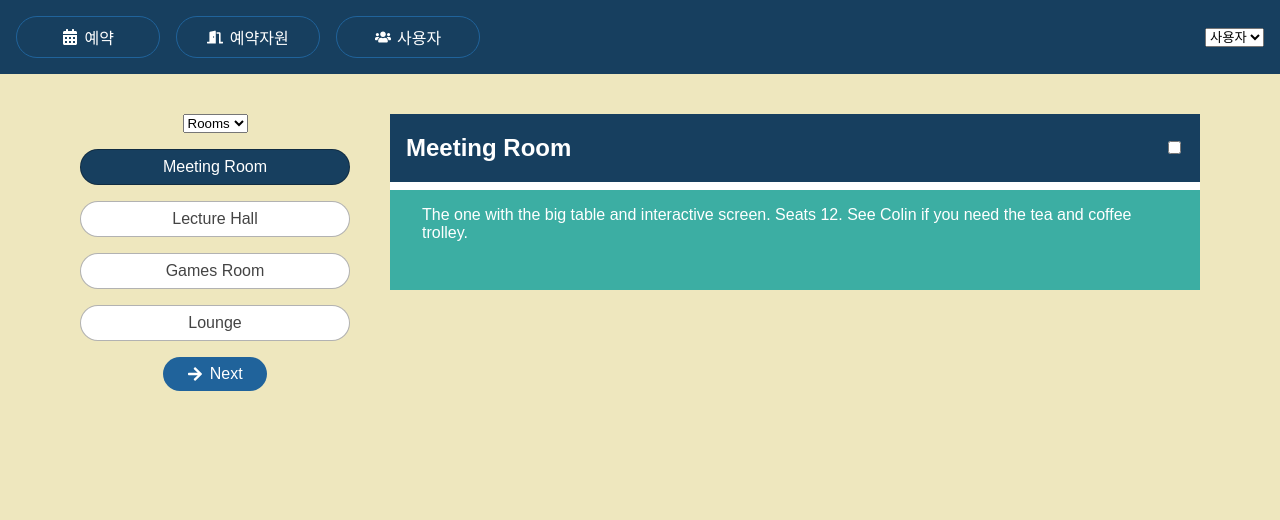
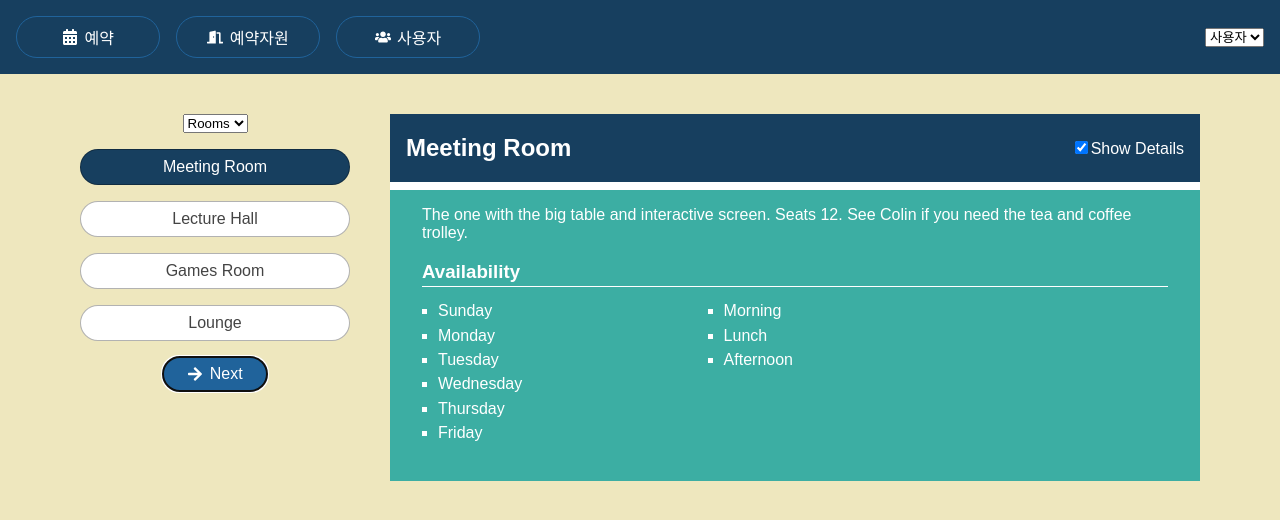
Before and after one commit to leegeon4/React-Demo, a React (Vite) app: page /bookables in a window 1280 px wide. Shown: the top 520 px of the page. Built offline with nearby package versions, Linux system fonts and the light colour scheme; data requests are answered from the project's data file.

Commit message:
#18 누락된거 푸시

```diff
--- /dev/null
+++ b/src/component/Bookables/BookableDetails.jsx
@@ -0,0 +1,52 @@
+import {useState} from "react";
+import {days, sessions} from "../../static.json";
+
+// (bookables 는 전체 목록) bookable 은  목록 중에 선택한 하나의 객체를 컴포넌트 프롭으로 받음.
+//자식 컴포넌트에서 부모컴포넌트가 전달한 state 변수를 props 로 받음.
+export default function BookableDetails ({bookable}) {
+    const [hasDetails, setHasDetails] = useState(true);
+
+    function toggleDetails () {
+        setHasDetails(has => !has);
+    }
+
+    // bookable? :  끝까지 보시면 삼항연산입니다.
+    return bookable ? (
+        <div className="bookable-details item">
+            <div className="item-header">
+                <h2>{bookable.title}</h2>
+                <span className="controls">
+          <label>
+            <input
+                type="checkbox"
+                onChange={toggleDetails}
+                checked={hasDetails}
+            />
+            Show Details
+          </label>
+        </span>
+            </div>
+
+            <p>{bookable.notes}</p>
+
+            {hasDetails && (
+                <div className="item-details">
+                    <h3>Availability</h3>
+                    <div className="bookable-availability">
+                        <ul>
+                            {bookable.days
+                                .sort()
+                                .map(d => <li key={d}>{days[d]}</li>)
+                            }
+                        </ul>
+                        <ul>
+                            {bookable.sessions
+                                .map(s => <li key={s}>{sessions[s]}</li>)
+                            }
+                        </ul>
+                    </div>
+                </div>
+            )}
+        </div>
+    ) : null;
+}
--- a/src/component/Bookables/BookablePage.jsx
+++ b/src/component/Bookables/BookablePage.jsx
@@ -1,11 +1,9 @@
-import BookList from "./BookList.jsx";
+import BookablesView from "./BookablesView.jsx"
 
-function BookablePage() {
-    return(
+export default function BookablesPage () {
+    return (
         <main className="bookables-page">
-            <BookList/>
+            <BookablesView/>
         </main>
-    )
+    );
 }
-
-export default BookablePage
--- /dev/null
+++ b/src/component/Bookables/BookablesList.jsx
@@ -0,0 +1,90 @@
+import { useEffect, useState} from "react";
+import {FaArrowRight} from "react-icons/fa";
+import Spinner from "../UI/Spinner.jsx";
+import loadData from "../utils/api.js";
+
+// bookables 는 전체 목록, bookable 은 목록 중에 선택한 하나의 객체를 컴포넌트 프롭으로 받음.
+//자식 컴포넌트에서 부모컴포넌트가 전달한 state 변수를 props 로 받음.
+export default function BookablesList ({bookable, setBookable}) {
+    //자식 BookablesList 컴포넌트가 관리하는 state 변수 선언
+    //예약 가능 자원 데이터를 fetch 수신하는데 필요한 상태 변수
+    const [bookables, setBookables] = useState([]);
+    const [error, setError] = useState(false);
+    const [isLoading, setIsLoading] = useState(true);
+
+    const group = bookable?.group;
+    const bookablesInGroup = bookables.filter(b => b.group === group);
+    const groups = [...new Set(bookables.map(b => b.group))];
+
+    useEffect(() => {
+        loadData("http://localhost:3001/bookables")
+            .then(bookables => {
+                setBookable(bookables[0]);
+      //fetch 결과 bookable 을 변경 -> 프롭으로 받은 상태변수로
+                //변경결과 부모 컴포넌트에게 상향
+                setBookables(bookables);
+                setIsLoading(false);
+            })
+            .catch(error => {
+                setError(error);
+                setIsLoading(false);
+            });
+    }, [setBookable]);
+
+    function changeGroup (e) {
+        const bookablesInSelectedGroup = bookables.filter(
+            b => b.group === e.target.value
+        );
+        setBookable(bookablesInSelectedGroup[0]);
+    }
+
+    function nextBookable () {
+        const i = bookablesInGroup.indexOf(bookable);
+        const nextIndex = (i + 1) % bookablesInGroup.length;
+        const nextBookable = bookablesInGroup[nextIndex];
+        setBookable(nextBookable);
+    }
+
+    if (error) {
+        return <p>{error.message}</p>
+    }
+
+    if (isLoading) {
+        return <p><Spinner/> Loading bookables...</p>
+    }
+
+    return (
+        <div>
+            <select value={group} onChange={changeGroup}>
+                {groups.map(g => <option value={g} key={g}>{g}</option>)}
+            </select>
+
+            <ul className="bookables items-list-nav">
+                {/* 기존 코드 (b,i) 인자를 받아서 i 인덱스 상태를 변경함*/}
+                {bookablesInGroup.map(b => (
+                    <li
+                        key={b.id}
+                        className={b.id === bookable.id ? "selected" : null}
+                    >  {/* 순서2) 재렌더링 css 변경. bookalble 은 새로운 상태값*/}
+                        <button
+                            className="btn"
+                            onClick={() => setBookable(b)}
+                        >  {/* 순서 1) bookable 상태를 변경  */}
+                            {b.title}
+                        </button>
+                    </li>
+                ))}
+            </ul>
+            <p>
+                <button
+                    className="btn"
+                    onClick={nextBookable}
+                    autoFocus
+                >
+                    <FaArrowRight/>
+                    <span>Next</span>
+                </button>
+            </p>
+        </div>
+    );
+}
--- /dev/null
+++ b/src/component/Bookables/BookablesView.jsx
@@ -0,0 +1,19 @@
+import BookableDetails  from "./BookableDetails.jsx";
+import BookablesList from "./BookablesList.jsx";
+import {useState} from "react";
+
+export default function BookablesView () {
+    // 부모 BookablesView 컴포넌트가 state 변수 선언하고
+    // 자식 BookablesList, BookableDetails 컴포넌트에게 프롭스(props) 전달함.
+    const [bookable, setBookable] = useState();
+    return (
+        <>
+             {/*자식 컴포넌트에서 state 변수값 변경할 수 있도록 변경함수도 전달합니다.*/}
+            <BookablesList bookable={bookable} setBookable={setBookable}/>
+            <BookableDetails bookable={bookable}/>
+        </>
+    );
+    //bookable state 상태 변화는 자식 컴포넌트에서 발생하고
+    //   변경된 상태를 부모에게로 전달. - BookablesList 형제 컴포넌트 BookableDetails
+    //   BookableDetails 도 변경되 상태값으로 재렌더링
+}
--- a/src/component/Bookables/reducer.js
+++ b/src/component/Bookables/reducer.js
@@ -1,22 +1,24 @@
+// state 는 상태값 오브젝트, action 오브젝트(type,payload)는 무엇을 할것인가를 전달
+//       리턴은 새로운 상태값.
 export default function reducer(state, action){
     switch (action.type){
         case "SET_GROUP":
             return{
-                ...state,
-                group:action.payload,
+                ...state,                   /*기존 state 값을 오브젝트 복사*/
+                group:action.payload,      /* 그룹을 payload 로 값으로 변경*/
                 bookableIndex: 0
             }
 
         case "SET_BOOKABLE":
             return{
                 ...state,
-                bookableIndex: action.payload
+                bookableIndex: action.payload     /* 선택 인덱스를 payload 값으로 변경*/
             }
 
         case "TOGGLE_HAS_DETAILS":
             return{
                 ...state,
-                hasDetails: !state.hasDetails   /* hasDEtails 는 not 연산*/
+                hasDetails: !state.hasDetails    /* hasDetails 는 not 연산*/
             }
 
         case "NEXT_BOOKABLE":
--- /dev/null
+++ b/src/component/UI/Spinner.jsx
@@ -0,0 +1,11 @@
+import {FaSpinner} from "react-icons/fa";
+
+function Spinner() {
+    return (
+        <span>
+      <FaSpinner className="icon-loading"/>
+    </span>
+    );
+}
+
+export default Spinner
--- /dev/null
+++ b/src/component/utils/api.js
@@ -0,0 +1,20 @@
+import {shortISO} from "./date-utils.js";
+
+export default function loadData(url){
+    return fetch(url)
+        .then(resp =>{
+            if(!resp.ok){
+                throw new Error("There wa a problem fecthing data.")
+            }
+            return resp.json()
+        })
+}
+
+export function getBookings(bookableId, startDate, endDate){
+    const start = shortISO(startDate)
+    const end = shortISO(endDate)
+    const urlRoot = "http://localhost:3001/bookings";
+
+    const query = `bookableId=${bookableId}&start=${start}&end=${end}`
+    return loadData(`${urlRoot}?&${query}`)
+}
--- /dev/null
+++ b/src/component/utils/date-utils.js
@@ -0,0 +1,35 @@
+export function addDays(date , daysToAdd){
+    const someday = new Date(date.getTime())
+    someday.setDate(someday.getDate() + daysToAdd)   //특정날짜로 부터 날짜 계산하여 변경
+    return someday;
+}
+
+export default function getWeek(forDate, daysOffset=0){
+    const date = addDays(forDate,daysOffset)
+    const day = date.getDay()   //요일. 일요일 0 부터 시작. 화요일은 2
+    return {
+        date,
+        start: addDays(date, -day),     //forDate 날짜의 -2은 월요일 날짜
+        end: addDays(date, 6-day)  //forDate 날짜의 +4는 토요일
+    }
+}
+
+export function formatDate(date) {
+    const year = date.getFullYear();
+    const month = String(date.getMonth() + 1).padStart(2, '0'); // 0부터 시작하므로 +1 필요
+    const day = String(date.getDate()).padStart(2, '0');
+
+    return [year, month, day].join('-');
+}
+
+export function formatDateDay(date){
+    const days = ['(일)', '(월)', '(화)', '(수)', '(목)', '(금)', '(토)'];
+    const dayName = days[date.getDay()];
+    // 요일 0,1,2,3 을 문자열 요일 이름으로 바꾸기
+
+    return formatDate(date) + " " + dayName
+}
+// 객체에 날짜를 key로 할때 yyyy-mm-dd (표준시)
+export function shortISO (date) {
+    return date.toISOString().split("T")[0];
+}
```
Also changed, not shown: src/component/UI/Modal (1).css (added, +21 -0 lines), src/component/UI/Modal (1).jsx (added, +16 -0 lines), src/component/UI/PageSpinner.jsx (added, +9 -0 lines), src/component/Users/PageSpinner.jsx (deleted, +0 -9 lines).
